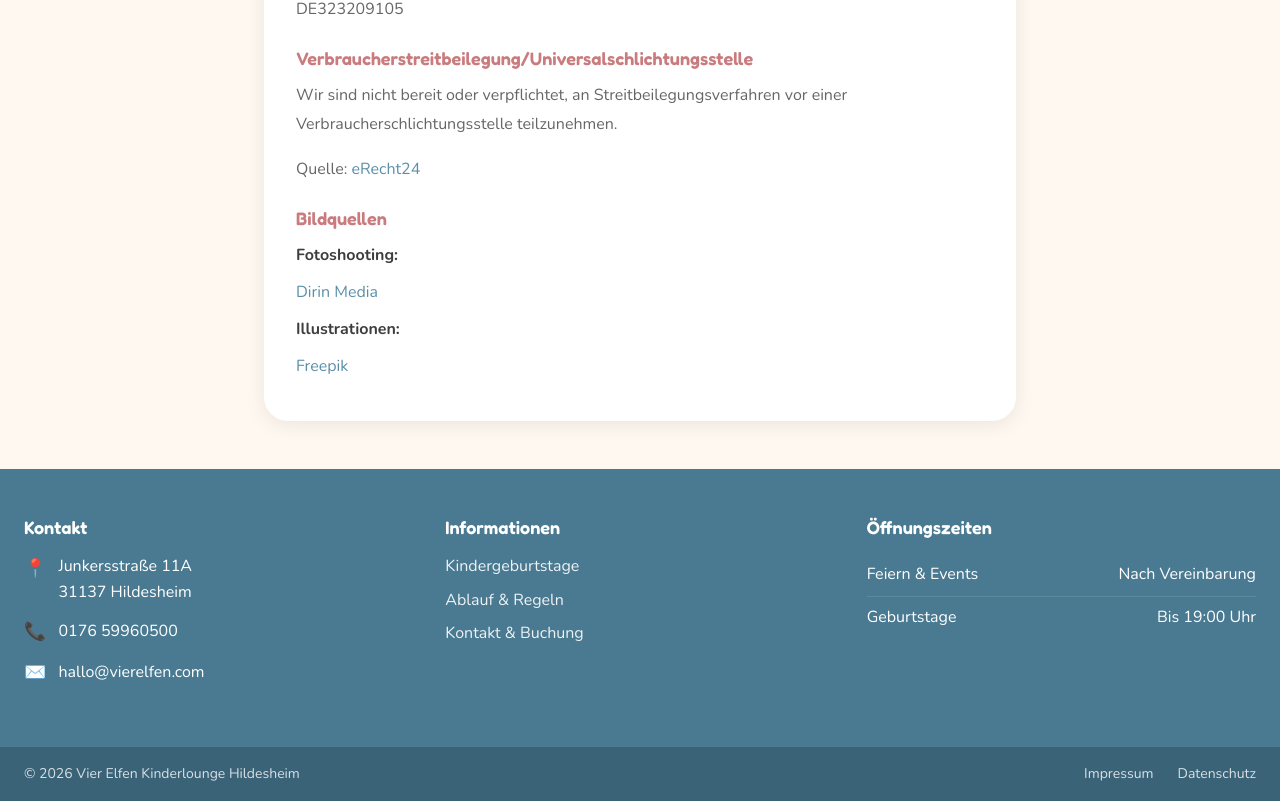
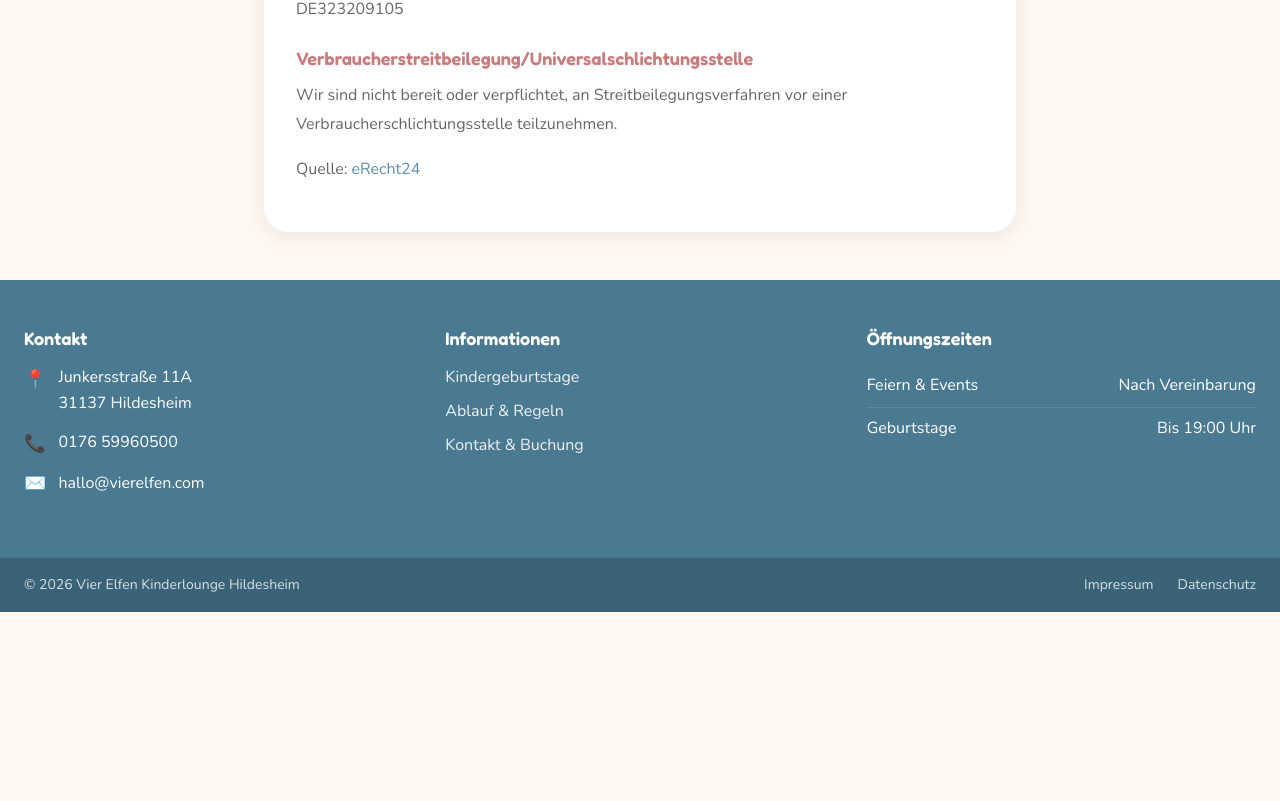
Before and after one commit to timefliez1210/vierelfen, a Next.js app: page /impressum in a window 1280 px wide. Shown: the part 845-1646 px from the top of the page. After the commit the page ends 1457 px from the top, so only its background shows below. Built offline with nearby package versions, Linux system fonts and the light colour scheme.

Commit message:
mini commit

```diff
--- a/src/app/impressum/page.tsx
+++ b/src/app/impressum/page.tsx
@@ -50,19 +50,6 @@ export default function Impressum() {
                         <p>
                             Quelle: <a href="https://www.erecht24.de" target="_blank" rel="noopener noreferrer">eRecht24</a>
                         </p>
-
-                        <h3>Bildquellen</h3>
-                        <div className={styles.sources}>
-                            <p><strong>Fotoshooting:</strong></p>
-                            <p>
-                                <a href="https://www.dirinmedia.de" target="_blank" rel="noopener noreferrer">Dirin Media</a>
-                            </p>
-
-                            <p><strong>Illustrationen:</strong></p>
-                            <p>
-                                <a href="https://www.freepik.com" target="_blank" rel="noopener noreferrer">Freepik</a>
-                            </p>
-                        </div>
                     </div>
                 </div>
             </section>
```
